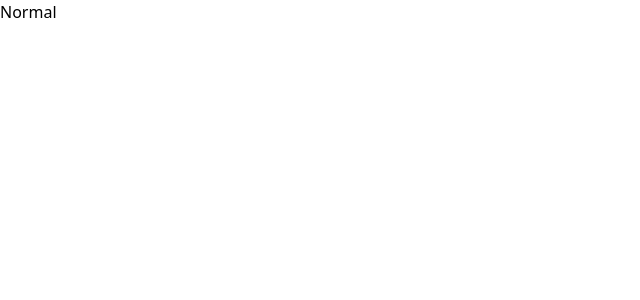
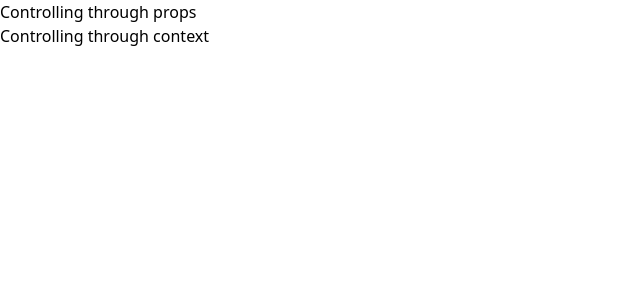
Before and after one commit to ala-garbaa-pro/SvelteKitPlayground, a SvelteKit app: page /l4-composing-components/code-snippet in a window 1280 px wide. Shown: the top 300 px of the page, without its empty margins (0-640 px from the left). Built offline with nearby package versions, Linux system fonts and the light colour scheme.

Commit message:
Controlling through context

```diff
--- a/src/routes/l4-composing-components/code-snippet/+page.svelte
+++ b/src/routes/l4-composing-components/code-snippet/+page.svelte
@@ -1,2 +1,4 @@
-<a href="/l4-composing-components/code-snippet/normal">Normal</a>
+<a href="/l4-composing-components/code-snippet/controlling-through-props">Controlling through props</a>
 <br />
+<a href="/l4-composing-components/code-snippet/controlling-through-context">Controlling through context</a>
+<br />
--- /dev/null
+++ b/src/routes/l4-composing-components/code-snippet/controlling-through-context/+page.svelte
@@ -0,0 +1,8 @@
+<script lang="ts">
+  import { setContext } from "svelte";
+  import Child from "./Child.svelte";
+
+  setContext("message", "Hello from parent");
+</script>
+
+<Child />
--- /dev/null
+++ b/src/routes/l4-composing-components/code-snippet/controlling-through-context/Child.svelte
@@ -0,0 +1,6 @@
+<script lang="ts">
+  import { getContext } from "svelte";
+  const message = getContext("message");
+</script>
+
+<p>{message}</p>
```
Also changed, not shown: src/routes/l4-composing-components/code-snippet/controlling-through-props/+page.svelte (renamed from src/routes/l4-composing-components/code-snippet/normal/+page.svelte), src/routes/l4-composing-components/code-snippet/controlling-through-props/Child.svelte (renamed from src/routes/l4-composing-components/code-snippet/normal/Child.svelte).
